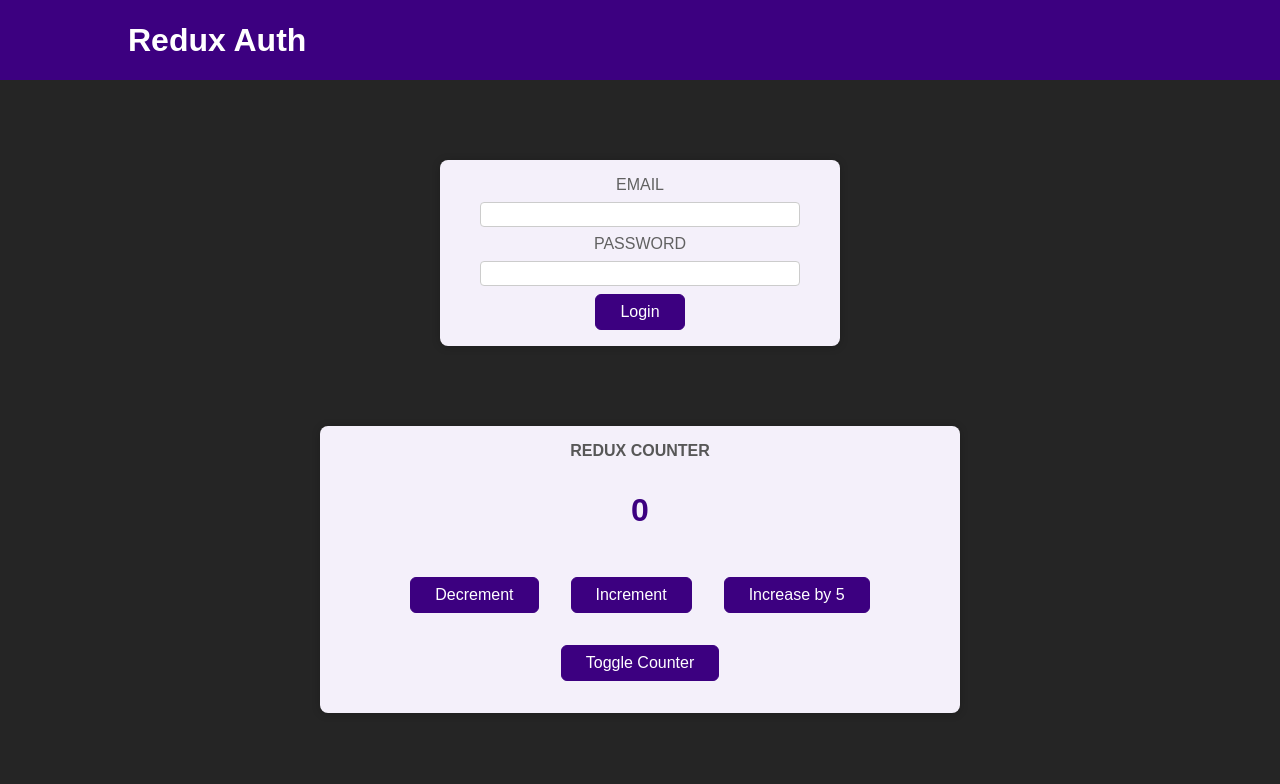
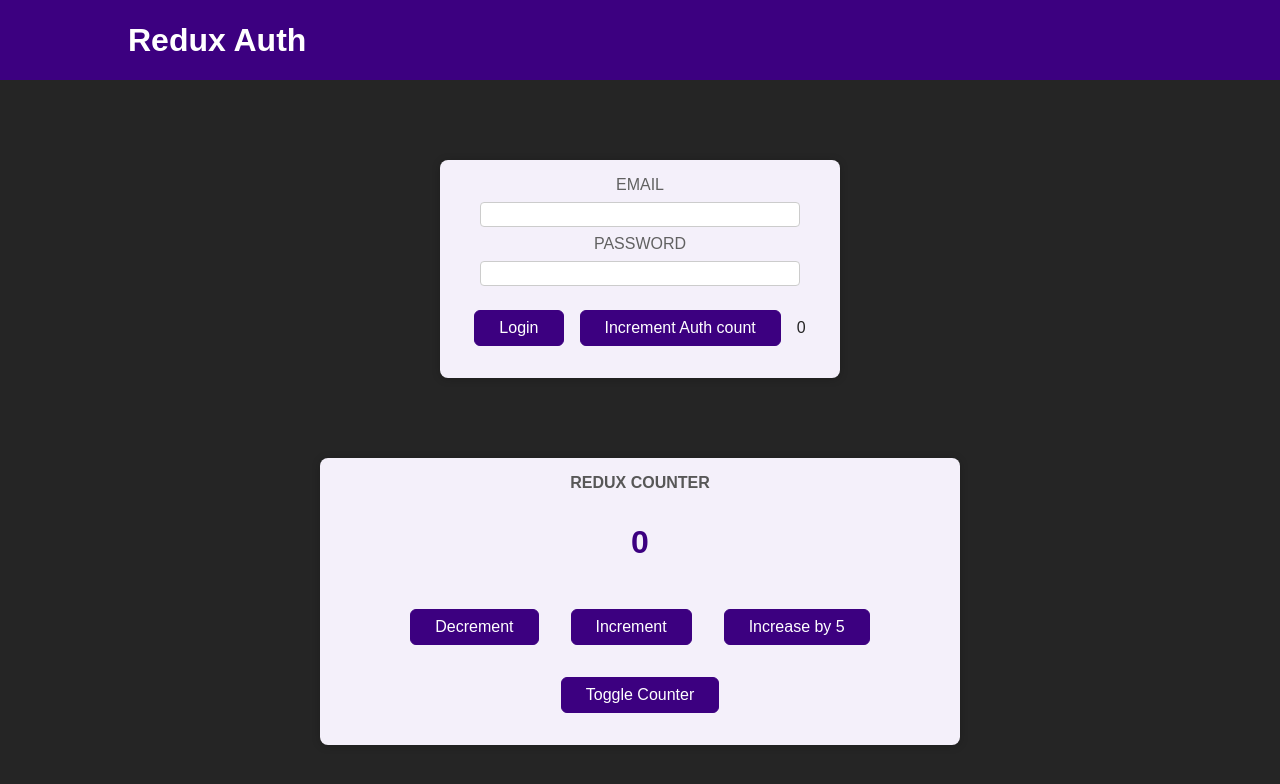
Before and after one commit to exemplar-codes/react-redux-demo, a React (Create React App) app: page / in a window 1280 px wide. Shown: the top 784 px of the page. Built offline with nearby package versions, Linux system fonts and the light colour scheme.

Commit message:
Slices may share data with the same name without collisions

```diff
--- a/src/components/Auth.jsx
+++ b/src/components/Auth.jsx
@@ -1,10 +1,12 @@
 import classes from "./Auth.module.css";
-import { useDispatch } from "react-redux";
+import { useDispatch, useSelector } from "react-redux";
 import { authActions } from "../store/auth-slice";
 
 const Auth = () => {
   const dispatch = useDispatch();
   const loginHandler = () => dispatch(authActions.login());
+
+  const authCount = useSelector((state) => state.auth.count);
 
   return (
     <main className={classes.auth}>
@@ -19,6 +21,13 @@
             <input type="password" id="password" />
           </div>
           <button onClick={loginHandler}>Login</button>
+          <button
+            onClick={() => dispatch(authActions.increment())}
+            style={{ margin: "1rem" }}
+          >
+            Increment Auth count
+          </button>
+          {authCount}
         </form>
       </section>
     </main>
--- a/src/store/auth-slice.js
+++ b/src/store/auth-slice.js
@@ -1,6 +1,6 @@
 import { createSlice } from "@reduxjs/toolkit";
 
-const authInitialState = { isAuthenticated: false };
+const authInitialState = { isAuthenticated: false, count: 0 };
 
 const authSlice = createSlice({
   name: "authx",
@@ -12,6 +12,9 @@
     logout: (state) => {
       state.isAuthenticated = false;
     },
+    increment: (state) => {
+      state.count++;
+    },
   },
 });
 
```
